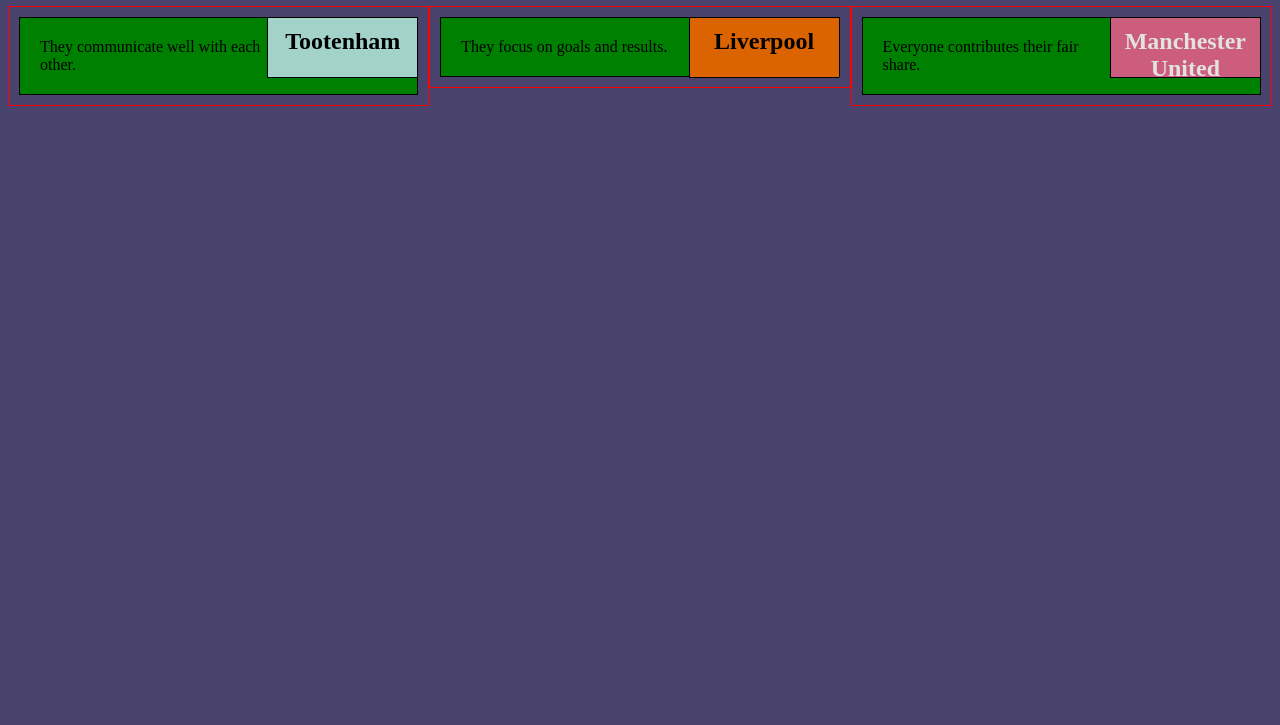
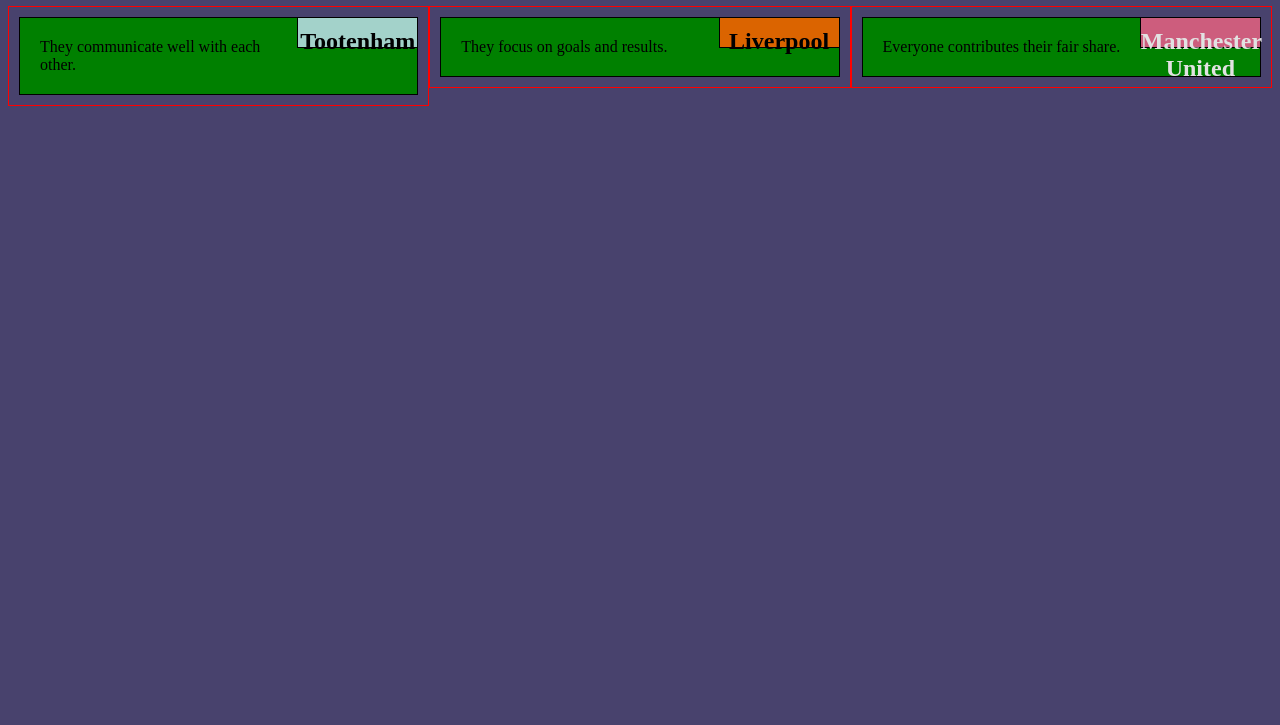
Before and after one commit to Ekrem-R/coursera-html-css-javascript, a plain HTML site: page module2-solutions/index.html in a window 1280 px wide. Shown: the part 75-800 px from the top of the page. Drawn offline with Linux system fonts and the light colour scheme.

Commit message:
Update style.css

```diff
--- a/module2-solutions/css/style.css
+++ b/module2-solutions/css/style.css
@@ -24,11 +24,11 @@ section>h2 {
     border-bottom: 1px solid black;
     border-left: 1px solid black;
     margin: 0;
-    width: 150px;
+    width: 120px;
     text-align: center;
     font-size: 24px;
     font-weight: bold;
-    height: 60px;
+    height: 30px;
     padding-top: 10px;
 }
 section {
```
